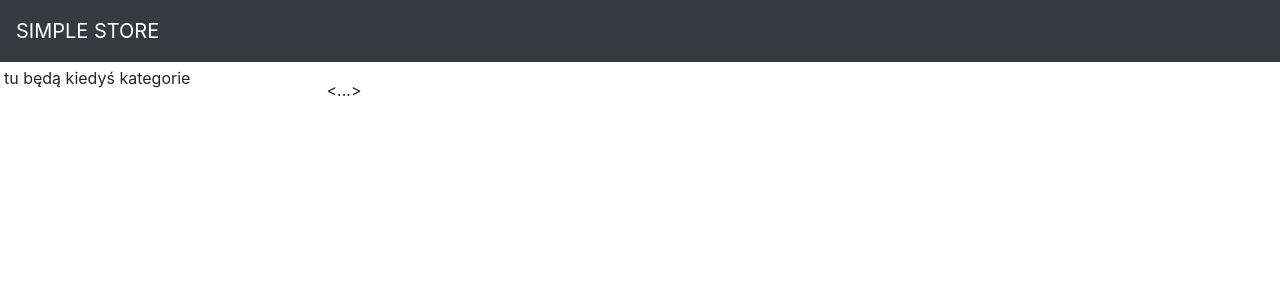
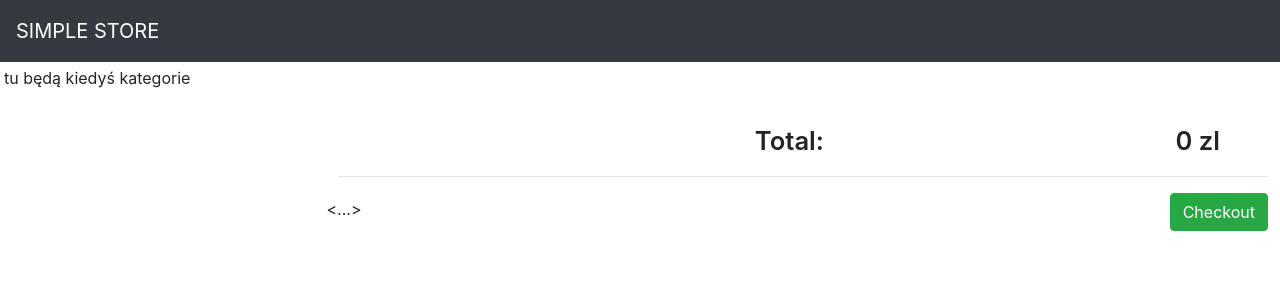
Before and after one commit to szymongabrek/weppo-ecommerce, a Node server app: page /cart/ in a window 1280 px wide. Shown: the top 300 px of the page. Run offline with Node 20, Linux system fonts and the light colour scheme; some libraries are stand-ins or nearby versions.

Commit message:
scuffed front for cart

```diff
--- /dev/null
+++ b/ecommerce/public/js/cart.js
@@ -0,0 +1,11 @@
+document.addEventListener('DOMContentLoaded', () => {
+  const maxLength = 120;
+
+  const descriptions = document.querySelectorAll('.description');
+  for (const description of descriptions) {
+    description.innerHTML = description.innerHTML.substring(0, maxLength);
+    if (description.innerHTML.length == maxLength) {
+      description.innerHTML += '...';
+    }
+  }
+});
--- a/ecommerce/public/stylesheets/style.css
+++ b/ecommerce/public/stylesheets/style.css
@@ -0,0 +1,4 @@
+.cart-summary span {
+  font-weight: 600;
+  font-size: 1.6rem;
+}
--- a/ecommerce/routes/cart.js
+++ b/ecommerce/routes/cart.js
@@ -9,7 +9,7 @@ router.get('/', (req, res) => {
     for (const product of req.session.cart.lines) {
         cart.addProduct(product.product, product.quantity);
     }
-    res.render('cart/view', { title: 'Cart', cartlines: cart.cartLines });
+    res.render('cart/view', { title: 'Cart', cartlines: cart.cartLines, total: cart.total });
 });
 
 // Looks like cookies do not support Map, hence why the weird session.cart assignment
--- a/ecommerce/views/cart/view.hbs
+++ b/ecommerce/views/cart/view.hbs
@@ -1,21 +1,36 @@
-{{#each cartlines}}
-<div class="card m-1 p-1 bg-light">
-    <div class="bg-faded p-1">
-        <h4>
-            [{{product.category}}]:{{product.name}}
-            <span class="badge badge-pill badge-primary float-right">
-                <small>{{total}} zł</small>
-            </span>
-        </h4>
+<div class="container mr-3">
+    <ul class="list-group">
+    {{#each cartlines}}
+    <li class="list-group-item row">
+        <div class="row">
+            <div class="col-6 d-flex flex-column">
+                <strong>{{product.name}}</strong>
+                <p class="description">{{product.description}}</p>
+                <a class="btn btn-primary btn-sm w-25" href="/cart/remove/{{product.key}}">
+                    Remove
+                </a>
+            </div>
+            <div class="col-3 d-flex flex-column align-items-center">
+                <span>{{quantity}}</span>
+                <small class="text-muted">{{product.price}} zl / each</small>
+            </div>
+            <div class="col-3 d-flex justify-content-end pr-5">
+                <span class="lead">{{total}} zl</span>
+            </div>
+        </div>
+    </li>
+    {{/each}}
+    </ul>
+
+    <div class="d-flex justify-content-between w-50 ml-auto mr-5 mt-5 cart-summary">
+        <span>Total:</span>
+        <span class="">{{total}} zl</span>
     </div>
-    <div class="card-text bg-white p-1">
-        {{product.description}}
-        <a class="btn btn-success btn-sm float-right" href="/cart/remove/{{product.key}}">
-            Remove From Cart
-        </a>
-    </div>
+
+    <hr>
+
+    <button class="btn btn-success btn-md float-right">Checkout</button>
 </div>
-{{/each}}
 
 <div class="btn-group pull-right m-1">
     <...>
--- a/ecommerce/views/layout.hbs
+++ b/ecommerce/views/layout.hbs
@@ -23,5 +23,7 @@
     </div>
   </div>
 
+
+<script src="/js/cart.js"></script>
 </body>
 </html>
```
